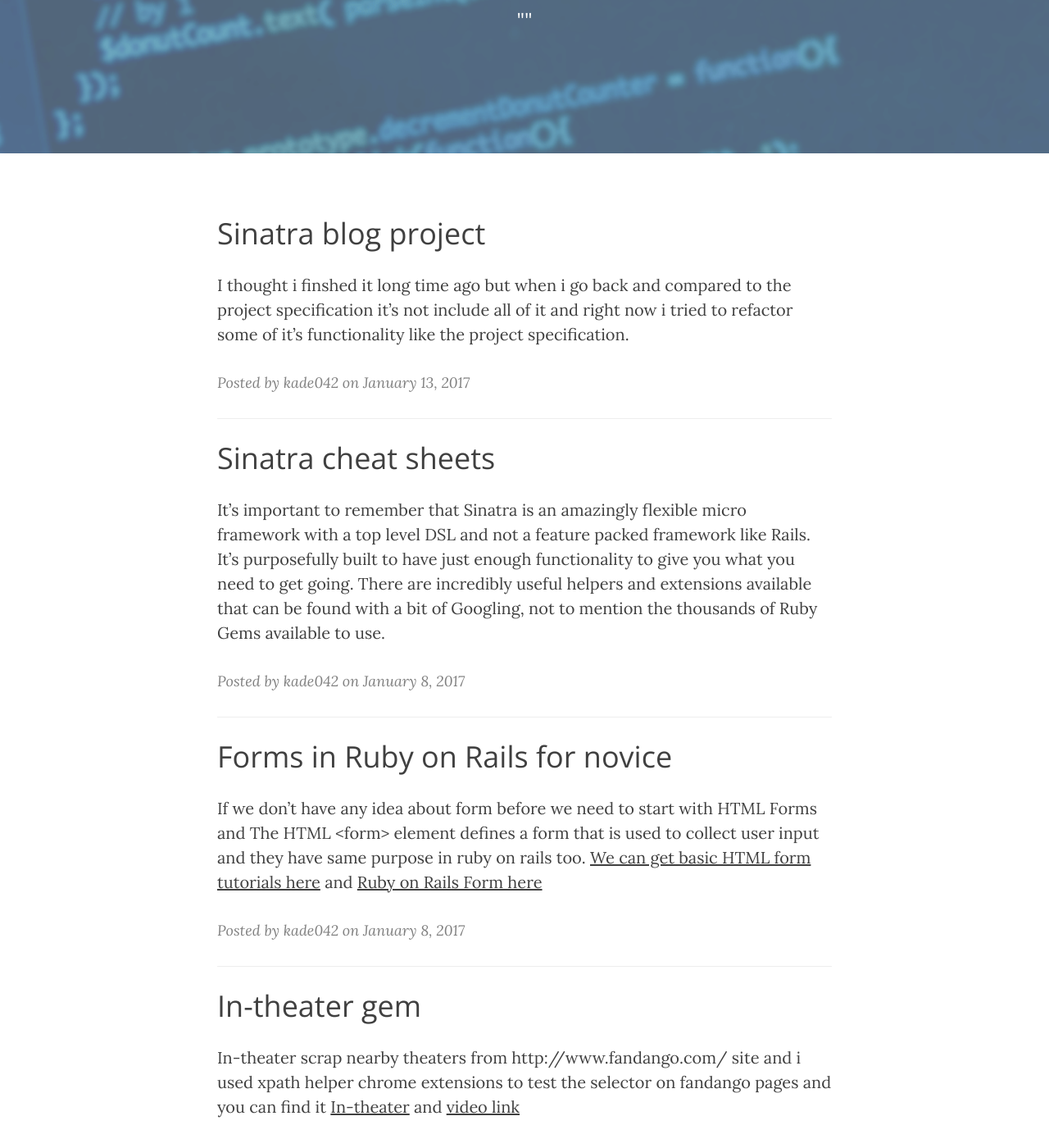
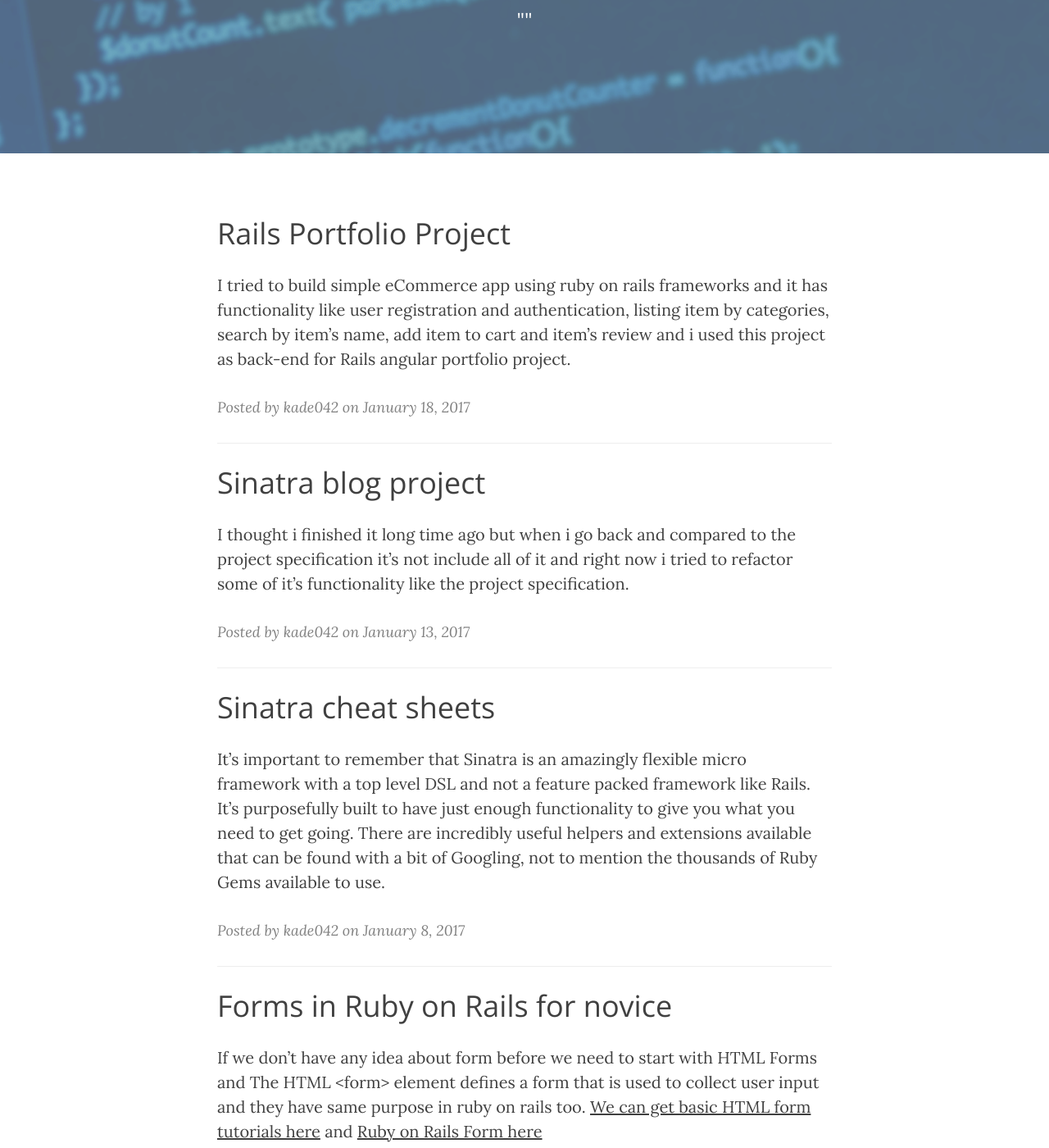
Before and after one commit to kade042/kade042.github.io, a Jekyll site: the page built from index.html, in a window 1280 px wide and 1400 px high, scrolled down 333 px. Shown: the whole window at 82% size. Built offline with Jekyll 4.4.1, drawn with Linux system fonts in a browser that asks for light colours; nearby versions of some CDN libraries; the list of posts is cut into pages by our own code; some of the changed text lies outside the part shown.

Commit message:
adding new post

```diff
--- a/_posts/2017-01-13-Sinatra-blog-project.md
+++ b/_posts/2017-01-13-Sinatra-blog-project.md
@@ -4,4 +4,4 @@ title: "Sinatra blog project"
 date:   2017-01-13
 ---
 
-I thought i finshed it long time ago but when i go back  and compared to the project specification it’s not include all of it and right now i tried to refactor some of it’s functionality like the project specification.
+I thought i finished it long time ago but when i go back  and compared to the project specification it’s not include all of it and right now i tried to refactor some of it’s functionality like the project specification.
--- /dev/null
+++ b/_posts/2017-01-18-Rails-Portfolio-Project.md
@@ -0,0 +1,7 @@
+---
+layout: post
+title: "Rails Portfolio Project"
+date:   2017-01-18
+---
+
+I tried to build simple eCommerce app using ruby on rails frameworks and it has functionality like user registration and authentication, listing item by categories, search by item's name, add item to cart and item's review and i used this project as back-end for Rails angular portfolio project.
```
